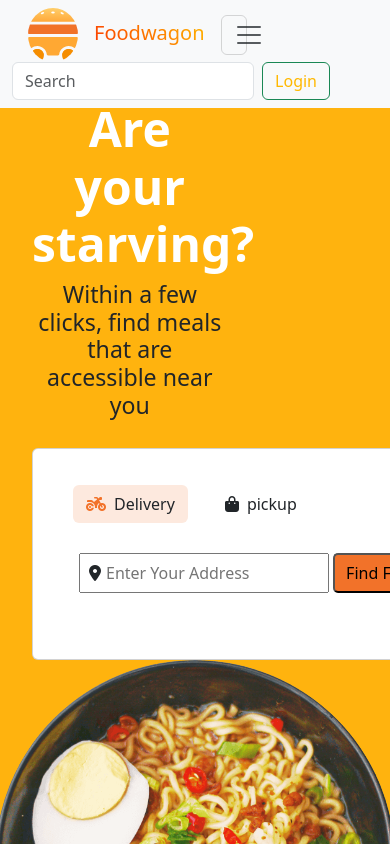
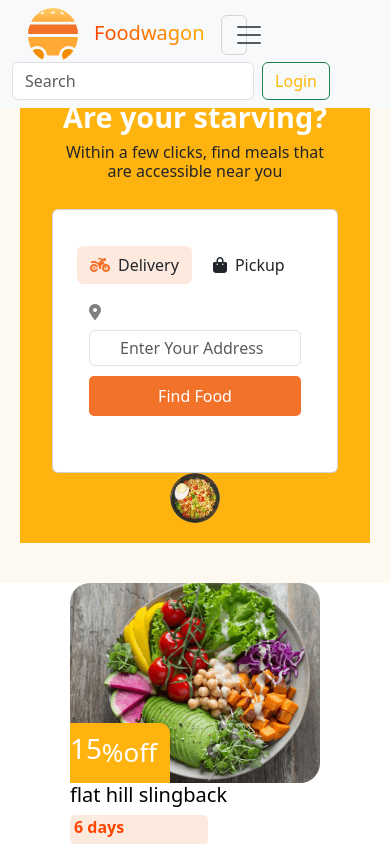
Before and after one commit to virat65/LastFoodwagon, a React (Vite) app in the folder frontend/: page / in a window 390 px wide. Shown: the top 844 px of the page. Built offline with nearby package versions, Linux system fonts and the light colour scheme.

Commit message:
maked first page  responsive

```diff
--- a/frontend/src/components/Home/First/First.css
+++ b/frontend/src/components/Home/First/First.css
@@ -1,58 +1,102 @@
-.home-first{
+.home-first {
   display: flex;
   flex-wrap: wrap;
   justify-content: space-around;
-  /* align-items: start; */
-  margin: 20px 0px;
+  margin: 20px 0;
+  padding: 20px;
+  background-color: #ffb30e;
+  margin-top: 60px;
   width: 100%;
-  padding: 20px 20px;
-  background-color: #FFB30E;
-  width: 100vw;
-  margin-top: 60px;
-
-
 }
 
-
-.card-design .lower{
-  margin: 30px;
-}
-.card-form{
-  display: flex;
-  justify-content: space-around;
-  flex-direction:row;
-  /* background-color: aqua; */
-}
-.home-right img{
-height: 400px;
-object-fit: contain;
-background-repeat: no-repeat;
-background-size: contain;
-width: 500px;
+/* Card */
+.card-design {
+  max-width: 100%;
+  width: 100%;
 }
 
-.home-left{
+.card-design .lower {
+  margin: 20px;
+}
+
+.card-form {
+  display: flex;
+  align-items: center;
+  gap: 10px;
+  flex-wrap: wrap;
+}
+
+.card-form .location-icon {
+  color: gray;
+}
+
+/* Input */
+.address-input {
+  flex: 1;
+  min-width: 180px;
+  padding-left: 30px;
+  height: 40px;
+}
+
+/* Button */
+.buton {
+  height: 40px;
+  background-color: rgb(242, 114, 41);
+  color: white;
+  border-radius: 5px;
+  border: none;
+  padding: 0 15px;
+  flex-shrink: 0;
+}
+
+/* Image responsiveness */
+.home-right img {
+  max-width: 30vw;
+  height: auto;
+  object-fit: contain;
+}
+
+/* Left text */
+.home-left {
   display: flex;
   flex-direction: column;
   gap: 20px;
   justify-content: center;
 }
 
-.home-left .text{
-  display: flex;
-  width: 60%;
-  justify-content: center;
-  flex-direction:column ;
+.home-left .text {
+  width: 100%;
 }
 
-.home-left .text h1{
-   color: white;
-   font-weight: 800;
-
-   font-size: 3rem;
+.home-left .text h1 {
+  color: white;
+  font-weight: 800;
+  font-size: 2.5rem;
 }
 
-.buton{
-  border-radius: 5px;
-  /* width: 200px; */
+/* ✅ Media Queries */
+@media (max-width: 992px) {
+  .home-left .text h1 {
+    font-size: 2rem;
+  }
+
+  .card-form {
+    flex-direction: column;
+    align-items: stretch;
+  }
+
+  .buton {
+    width: 100%;
+  }
 }
+
+@media (max-width: 576px) {
+  .home-left .text h1 {
+    font-size: 1.8rem;
+    text-align: center;
+  }
+  .home-left .text h3 {
+    font-size: 1rem;
+    text-align: center;
+  }
+}
--- a/frontend/src/components/Home/First/First.jsx
+++ b/frontend/src/components/Home/First/First.jsx
@@ -20,68 +20,41 @@ const First = () => {
           <h3>Within a few clicks, find meals that are accessible near you</h3>
         </div>
 
-        <div className="card card-design" style={{ width: "30rem" }}>
+       <div className="card card-design">
   <div className="card-body">
     <div className="upper">
       <a
         href="#"
         style={{ backgroundColor: "rgb(253,233,222)" }}
-                className="btn  mx-4"
+        className="btn mx-2"
       >
         <i
-                  className="fa-solid fa-motorcycle me-2 "
+          className="fa-solid fa-motorcycle me-2"
           style={{ color: "rgb(242,114,41)" }}
         ></i>
         Delivery
       </a>
-              <a href="#" className="btn ">
-                {" "}
+      <a href="#" className="btn">
         <i className="fa-solid fa-bag-shopping me-2"></i>
-                pickup
+        Pickup
       </a>
     </div>
+
     <div className="lower">
-              <p
-                className="card-text card-form me-3"
-                style={{ position: "relative", width: "300px" }}
-              >
-                <i
-                  className=" fa-solid fa-location-dot"
-                  style={{
-                    position: "absolute",
-                    top: "50%",
-                    left: "10px",
-                    transform: "translateY(-50%)",
-                    // color: "gray",
-                  }}
-                ></i>
+      <div className="card-form">
+        <i className="fa-solid fa-location-dot location-icon"></i>
         <input
           type="text"
           placeholder="Enter Your Address"
-                  name=""
           id="text"
-                  style={{
-                    width: "250px",
-                    height: "40px",
-                    paddingLeft: "25px",
-                  }}
+          className="form-control address-input"
         />
-                <a href="#">
-                  <button
-                    className="buton ms-1"
-                    style={{
-                      height: "40px",
-                      width: "100px",
-                      backgroundColor: "rgb(242,114,41)",
-                    }}
-                  >
-                    Find Food
-                  </button>
-                </a>
-              </p>
+        <button className="buton">Find Food</button>
       </div>
     </div>
   </div>
+</div>
+
       </div>
 
       <div className="home-right col d-flex justify-content-center align-items-center">
```
Lines whose indentation alone changed are shown as unchanged.
